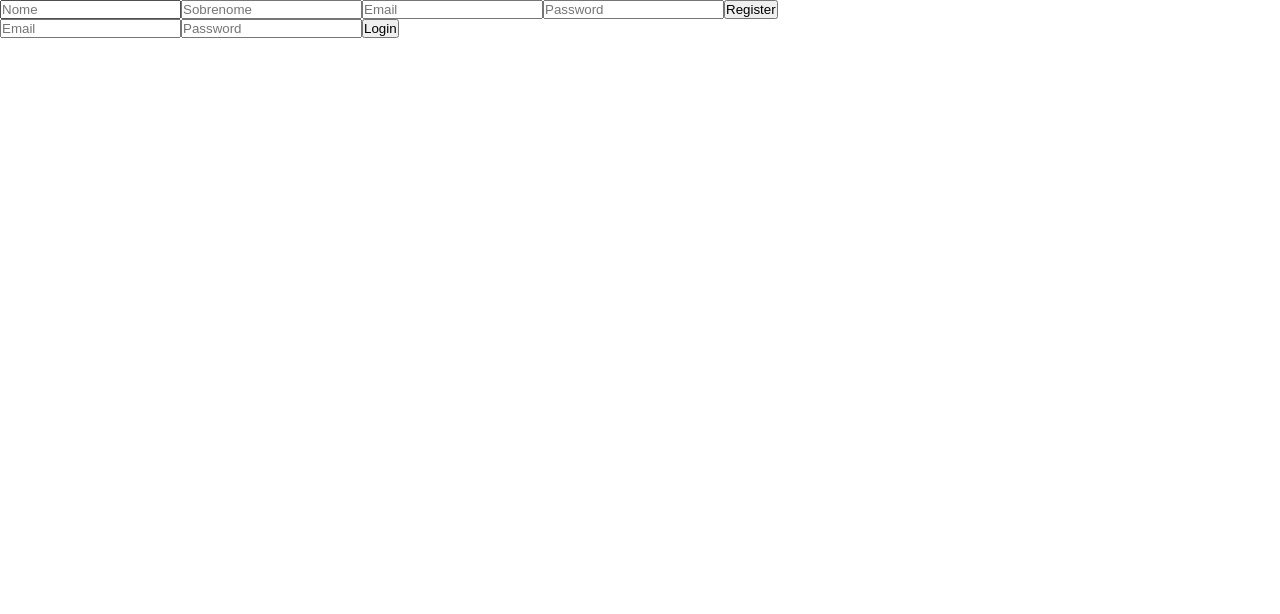
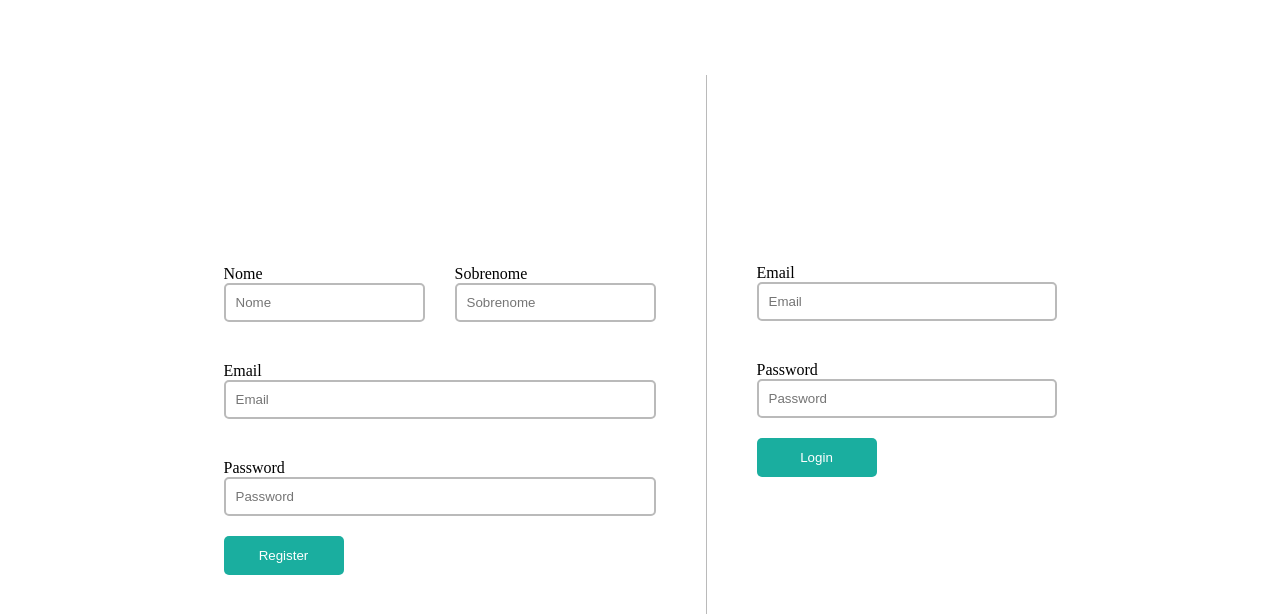
Before and after one commit to Pedro0505/project-manager-frontend, a Next.js app: page / in a window 1280 px wide. Shown: the top 614 px of the page. Built offline with nearby package versions, Linux system fonts and the light colour scheme.

Commit message:
feat: style login

```diff
--- a/components/Login.tsx
+++ b/components/Login.tsx
@@ -2,6 +2,7 @@ import axios, { AxiosResponse } from 'axios';
 import { useRouter } from 'next/router';
 import React, { useState } from 'react';
 import { storeToken } from '../helpers';
+import styles from '../styles/login.module.css'
 import { ILoginRequest, ILoginResponse } from '../interfaces';
 
 function Login() {
@@ -33,20 +34,28 @@ function Login() {
   };
 
   return (
-    <form onSubmit={handleSubmit}>
+    <form onSubmit={handleSubmit} className={ styles.formLogin }>
+      <label htmlFor="emailLogin">
+        Email
         <input
           type="email"
           placeholder="Email"
+          id="emailLogin"
           value={email}
           onChange={({ target }) => setEmail(target.value)}
         />
+      </label>
+      <label htmlFor="passwordLogin">
+        Password
         <input
           type="password"
           placeholder="Password"
+          id="passwordLogin"
           value={password}
           onChange={({ target }) => setPassword(target.value)}
         />
-      <button type="submit">Login</button>
+      </label>
+      <button className={ styles.loginBtn } type="submit">Login</button>
     </form>
   );
 }
--- a/components/Register.tsx
+++ b/components/Register.tsx
@@ -2,6 +2,7 @@ import axios, { AxiosResponse } from 'axios';
 import { useRouter } from 'next/router';
 import React, { useState } from 'react';
 import { storeToken } from '../helpers';
+import styles from '../styles/login.module.css'
 import { IRegisterUserRequest, IRegisterUserResponse } from '../interfaces';
 
 function Register() {
@@ -35,36 +36,55 @@ function Register() {
   };
 
   return (
-    <form onSubmit={handleSubmit}>
+    <form onSubmit={handleSubmit} className={ styles.formRegister }>
+      <div className={ styles.nameField }>
+        <label htmlFor="firstNameRegister">
+          Nome
           <input
+              id="firstNameRegister"
               type="text"
+              className={ styles.inputName }
               placeholder="Nome"
               name="firstName"
               value={firstName}
               onChange={({ target }) => setFirstName(target.value)}
             />
+        </label>
+      <label htmlFor="lastNameRegister">
+        Sobrenome
         <input
             type="text"
             placeholder="Sobrenome"
-        name="lastName"
+            name="lastNameRegister"
+            id="lastName"
             value={lastName}
             onChange={({ target }) => setLastName(target.value)}
           />
+      </label>
+      </div>
+      <label htmlFor="emailRegister">
+        Email
         <input
           type="email"
           placeholder="Email"
           name="email"
+          id="emailRegister"
           value={email}
           onChange={({ target }) => setEmail(target.value)}
         />
+      </label>
+      <label htmlFor="passwordRegister">
+        Password
         <input
           type="password"
           placeholder="Password"
           name="password"
+          id="passwordRegister"
           value={password}
           onChange={({ target }) => setPassword(target.value)}
         />
-      <button type="submit">Register</button>
+      </label>
+      <button type="submit" className={ styles.registerBtn }>Register</button>
     </form>
   );
 }
--- a/pages/index.tsx
+++ b/pages/index.tsx
@@ -1,18 +1,19 @@
 import type { NextPage } from 'next';
+import styles from '../styles/login.module.css'
 import Head from 'next/head';
 import Login from '../components/Login';
 import Register from '../components/Register';
 
 const Home: NextPage = () => {
   return (
-    <div className="main">
+    <div>
       <Head>
         <title>Project Manager</title>
         <meta name="description" content="Generated by create next app" />
         <link rel="icon" href="/favicon.ico" />
       </Head>
 
-      <main>
+      <main className={ styles.containerRegiterLogin }>
         <Register />
         <Login />
       </main>
--- /dev/null
+++ b/styles/login.module.css
@@ -0,0 +1,57 @@
+.formRegister {
+  display: flex;
+  flex-direction: column;
+  padding: 150px 50px 150px 0;
+  border-right: 1px solid rgb(186, 186, 186);
+}
+
+.formLogin {
+  width: 350px;
+  display: flex;
+  flex-direction: column;
+  padding-left: 50px;
+  padding-bottom: 100px;
+}
+
+.nameField {
+  display: flex;
+  flex-direction: row;
+}
+
+.nameField label input,
+.formRegister label input,
+.formLogin label input {
+  padding: 10px;
+  border: 2px solid rgb(186, 186, 186);
+  border-radius: 5px;
+}
+
+.formLogin label,
+.formRegister label {
+  display: flex;
+  margin-top: 40px;
+  flex-direction: column;
+}
+
+.containerRegiterLogin {
+  display: flex;
+  width: 100%;
+  justify-content: center;
+  align-items: center;
+  min-height: 100vh;
+}
+
+.inputName {
+  margin-right: 30px;
+}
+
+.registerBtn, .loginBtn {
+  margin-top: 20px;
+  padding: 12px;
+  width: 120px;
+  cursor: pointer;
+  background-color: #1AAE9F;
+  border: none;
+  color: white;
+  border-radius: 5px;
+}
```
Lines whose indentation alone changed are shown as unchanged.
